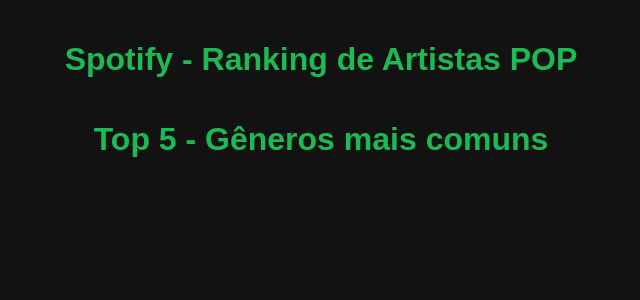
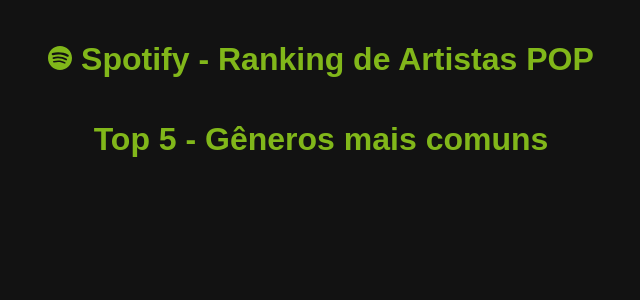
Before and after one commit to karenribeiro7/CaseMonks-API-Spotify, a Flask app: page / in a window 1280 px wide. Shown: the top 300 px of the page, without its empty margins (319-959 px from the left). Run offline with Flask 3, Linux system fonts and the light colour scheme.

Commit message:
add: font, favicon

```diff
--- a/static/style.css
+++ b/static/style.css
@@ -1,3 +1,6 @@
+@import url('https://fonts.googleapis.com/css2?family=Montserrat:ital,wght@0,100..900;1,100..900&display=swap');
+
+
 body {
     font-family: Arial, sans-serif;
     background-color: #121212;
@@ -8,7 +11,7 @@ body {
 
 h1 {
     text-align: center;
-    color: #1DB954;
+    color: #81b71a;
 }
 
 .container {
@@ -39,7 +42,7 @@ h1 {
 .card h2 {
     font-size: 1.2em;
     margin: 10px 0;
-    color: #1DB954;
+    color: #81b71a;
 }
 
 .card p {
--- a/templates/rankings.html
+++ b/templates/rankings.html
@@ -4,10 +4,17 @@
     <meta charset="UTF-8">
     <meta name="viewport" content="width=device-width, initial-scale=1.0">
     <title>Spotify - Ranking de Artistas</title>
+
+    <link rel="shortcut icon" type="image/svg" href="{{ url_for('static', filename='iconmonstr-spotify-1.svg') }}">
+
     <link rel="stylesheet" type="text/css" href="{{ url_for('static', filename='style.css') }}" media="screen">
+
+    <link rel="preconnect" href="https://fonts.googleapis.com">
+    <link rel="preconnect" href="https://fonts.gstatic.com" crossorigin>
+    <link href="https://fonts.googleapis.com/css2?family=Montserrat:ital,wght@0,100..900;1,100..900&display=swap" rel="stylesheet">
 </head>
 <body>
-    <h1>Spotify - Ranking de Artistas POP</h1>
+    <h1><img class="icone" src="{{ url_for('static', filename='iconmonstr-spotify-1.svg') }}">  Spotify - Ranking de Artistas POP</h1>
     <div class="container">
         {% for artista in tierlist_pop %}
         <div class="card">
```
Also changed, not shown: static/iconmonstr-spotify-1.svg (added), static/spotify-icon.png (added), 1 other file.
